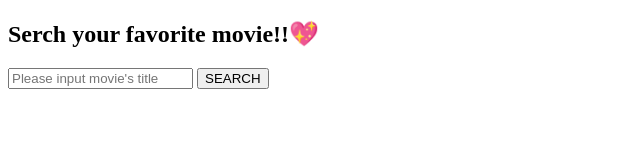
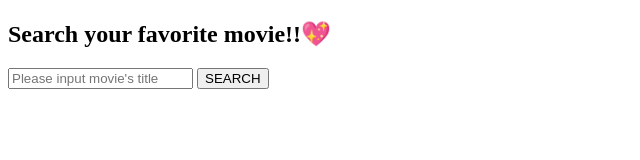
Before and after one commit to Mari-Artho/Typescript-omdb-search-movie, a website built with Parcel: page src/index.html in a window 1280 px wide. Shown: the whole page, without its empty margins (0-640 px from the left). Built offline with nearby package versions, Linux system fonts and the light colour scheme.

Commit message:
Fix typo.

```diff
--- a/src/index.html
+++ b/src/index.html
@@ -10,7 +10,7 @@
   </head>
 
   <body>
-    <h2>Serch your favorite movie!!💖</h2>
+    <h2>Search your favorite movie!!💖</h2>
 
   <section>
     <input id="inputTitle" type="text" placeholder="Please input movie's title">
```
